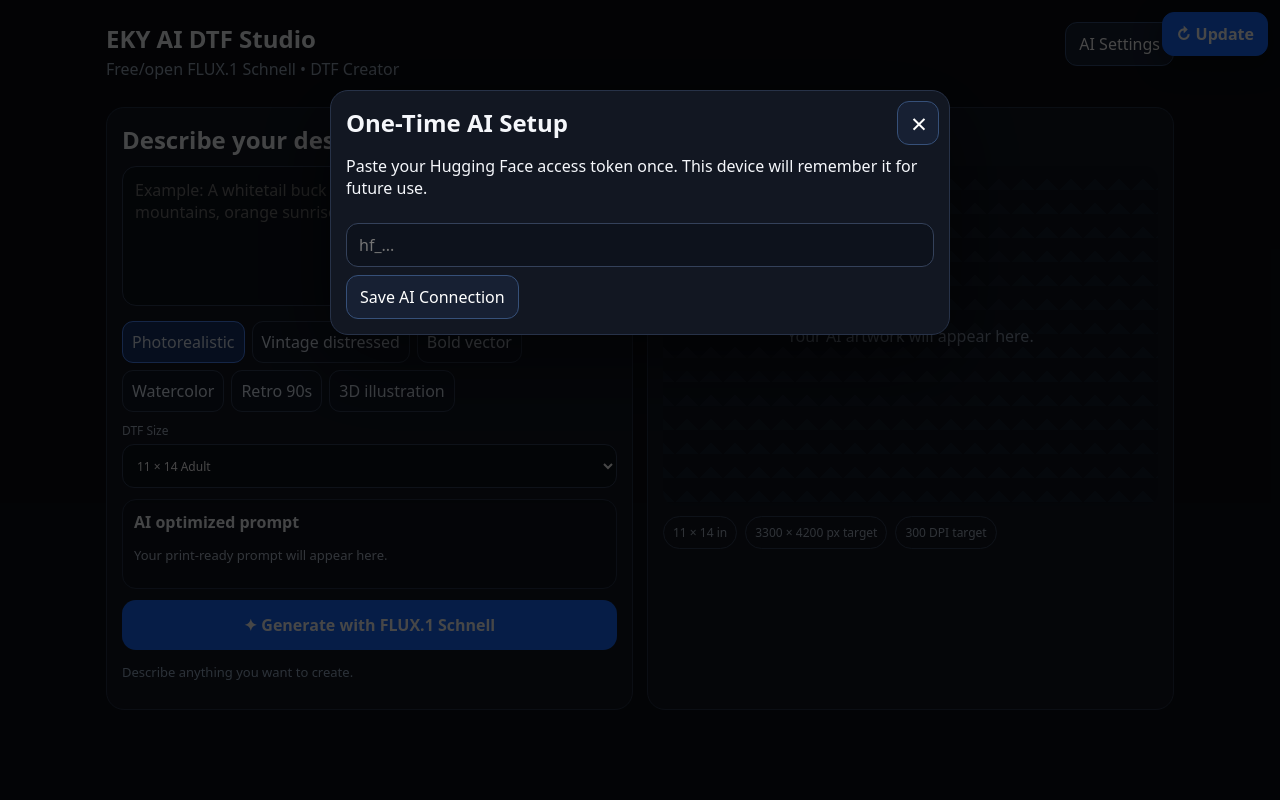
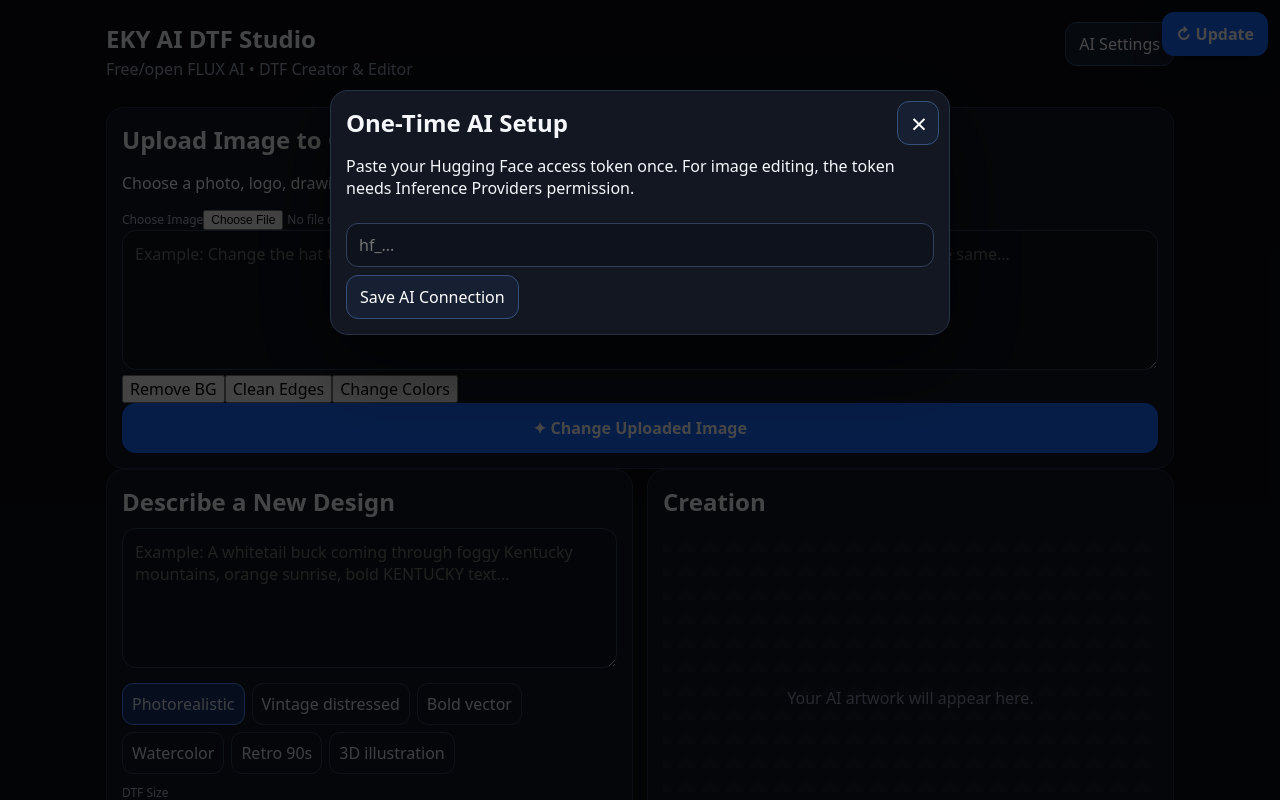
Before and after one commit to chovez-alt/kBQBtdYVOB2hMF732uypcBzw, a Next.js app in the folder eky-ai-dtf-studio/: page / in a window 1280 px wide. Both pictures are taken after a click on the button "AI Settings". Shown: the top 800 px of the page. Built offline with nearby package versions, Linux system fonts and the light colour scheme.

Commit message:
Add upload image editing workflow

```diff
--- a/eky-ai-dtf-studio/app/page.tsx
+++ b/eky-ai-dtf-studio/app/page.tsx
@@ -2,14 +2,21 @@
 import {useEffect,useMemo,useState} from 'react';
 const styles=['Photorealistic','Vintage distressed','Bold vector','Watercolor','Retro 90s','3D illustration'];
 const sizes=[['11 × 14 Adult',11,14],['12 × 16 Large',12,16],['10 × 12 Youth',10,12],['4 × 4 Left chest',4,4]] as const;
+
+function fileToDataUrl(file:File){return new Promise<string>((resolve,reject)=>{const r=new FileReader();r.onload=()=>resolve(String(r.result));r.onerror=reject;r.readAsDataURL(file);});}
+
 export default function Home(){
  const[p,setP]=useState(''); const[style,setStyle]=useState(styles[0]); const[size,setSize]=useState<(typeof sizes)[number]>(sizes[0]);
  const[token,setToken]=useState(''); const[tokenLoaded,setTokenLoaded]=useState(false); const[showSettings,setShowSettings]=useState(false); const[busy,setBusy]=useState(false); const[msg,setMsg]=useState('Describe anything you want to create.'); const[image,setImage]=useState<string|null>(null);
+ const[editImage,setEditImage]=useState<string|null>(null); const[editPrompt,setEditPrompt]=useState(''); const[editResult,setEditResult]=useState<string|null>(null); const[editBusy,setEditBusy]=useState(false);
  useEffect(()=>{const saved=localStorage.getItem('hf_token')||'';setToken(saved);setTokenLoaded(true);},[]);
  const optimized=useMemo(()=>p.trim()?`${p.trim()}. Style: ${style}. Professional DTF T-shirt artwork, isolated subject, transparent-style clean background, no shirt mockup, exact readable lettering, clean cutout edges, strong centered composition, print-safe detail.`:'',[p,style]);
  function saveToken(){const clean=token.trim();if(!clean){setMsg('Paste your Hugging Face token first.');return;}localStorage.setItem('hf_token',clean);setToken(clean);setShowSettings(false);setMsg('AI connected. This device will remember it.');}
- async function generate(){if(!optimized){setMsg('Type what you want first.');return} if(!token){setShowSettings(true);setMsg('Add a free Hugging Face token once to use FLUX.1 Schnell.');return} setBusy(true);setMsg('Generating with FLUX.1 Schnell…');try{const r=await fetch('/api/generate',{method:'POST',headers:{'Content-Type':'application/json'},body:JSON.stringify({prompt:optimized,token,width:1024,height:1024})});const d=await r.json();if(!r.ok)throw new Error(d.error||'Generation failed');setImage(`data:${d.image.mediaType};base64,${d.image.base64}`);setMsg('Image created with FLUX.1 Schnell.');}catch(e){setMsg(e instanceof Error?e.message:'Generation failed');}finally{setBusy(false)}}
+ async function generate(){if(!optimized){setMsg('Type what you want first.');return} if(!token){setShowSettings(true);setMsg('Add a Hugging Face token once to use AI.');return} setBusy(true);setMsg('Generating with FLUX.1 Schnell…');try{const r=await fetch('/api/generate',{method:'POST',headers:{'Content-Type':'application/json'},body:JSON.stringify({prompt:optimized,token,width:1024,height:1024})});const d=await r.json();if(!r.ok)throw new Error(d.error||'Generation failed');setImage(`data:${d.image.mediaType};base64,${d.image.base64}`);setMsg('Image created with FLUX.1 Schnell.');}catch(e){setMsg(e instanceof Error?e.message:'Generation failed');}finally{setBusy(false)}}
+ async function chooseEditImage(file?:File){if(!file)return;const data=await fileToDataUrl(file);setEditImage(data);setEditResult(null);}
+ async function editUploaded(){if(!editImage){setMsg('Upload an image first.');return}if(!editPrompt.trim()){setMsg('Tell AI what you want changed.');return}if(!token){setShowSettings(true);setMsg('Add your Hugging Face token once to use AI editing.');return}setEditBusy(true);setMsg('Editing your uploaded image…');try{const r=await fetch('/api/edit',{method:'POST',headers:{'Content-Type':'application/json'},body:JSON.stringify({image:editImage,prompt:editPrompt.trim(),token})});const d=await r.json();if(!r.ok)throw new Error(d.error||'Image edit failed');const out=`data:${d.image.mediaType};base64,${d.image.base64}`;setEditResult(out);setImage(out);setMsg('Image edit complete.');}catch(e){setMsg(e instanceof Error?e.message:'Image edit failed');}finally{setEditBusy(false)}}
  function updateApp(){const u=new URL(location.href);u.searchParams.set('update',Date.now().toString());location.replace(u.toString());}
- return <main className="app"><header><div><h1>EKY AI DTF Studio</h1><p>Free/open FLUX.1 Schnell • DTF Creator</p></div><div className="topBtns"><button className={tokenLoaded&&token?'connected':''} onClick={()=>setShowSettings(v=>!v)}>{tokenLoaded&&token?'✓ AI Connected':'AI Settings'}</button><button className="update" onClick={updateApp}>↻ Update</button></div></header>
- {showSettings&&<div className="settingsOverlay" onClick={()=>setShowSettings(false)}><section className="settings" onClick={e=>e.stopPropagation()}><button className="closeSettings" onClick={()=>setShowSettings(false)}>×</button><h2>{token?'AI Connection':'One-Time AI Setup'}</h2><p>{token?'Your Hugging Face token is saved on this device. You only need this screen if you want to replace it.':'Paste your Hugging Face access token once. This device will remember it for future use.'}</p><input type="password" value={token} onChange={e=>setToken(e.target.value)} placeholder="hf_..." autoComplete="off"/><button onClick={saveToken}>{token?'Save / Replace Connection':'Save AI Connection'}</button></section></div>}
- <div className="layout"><section className="panel"><h2>Describe your design</h2><textarea value={p} onChange={e=>setP(e.target.value)} placeholder="Example: A whitetail buck coming through foggy Kentucky mountains, orange sunrise, bold KENTUCKY text..."/><div className="chips">{styles.map(s=><button key={s} className={style===s?'active':''} onClick={()=>setStyle(s)}>{s}</button>)}</div><label>DTF Size<select value={size[0]} onChange={e=>setSize(sizes.find(x=>x[0]===e.target.value)||sizes[0])}>{sizes.map(s=><option key={s[0]}>{s[0]}</option>)}</select></label><div className="promptBox"><b>AI optimized prompt</b><p>{optimized||'Your print-ready prompt will appear here.'}</p></div><button className="primary" disabled={busy} onClick={generate}>{busy?'Working…':'✦ Generate with FLUX.1 Schnell'}</button><p className="status">{msg}</p></section><section className="panel"><h2>Creation</h2>{image?<><div className="checker"><img src={image} alt="Generated design"/></div><a className="download" href={image} download="eky-dtf-design.png">Download PNG</a></>:<div className="empty checker">Your AI artwork will appear here.</div>}<div className="stats"><span>{size[1]} × {size[2]} in</span><span>{size[1]*300} × {size[2]*300} px target</span><span>300 DPI target</span></div></section></div></main>}
+ return <main className="app"><header><div><h1>EKY AI DTF Studio</h1><p>Free/open FLUX AI • DTF Creator & Editor</p></div><div className="topBtns"><button className={tokenLoaded&&token?'connected':''} onClick={()=>setShowSettings(v=>!v)}>{tokenLoaded&&token?'✓ AI Connected':'AI Settings'}</button><button className="update" onClick={updateApp}>↻ Update</button></div></header>
+ {showSettings&&<div className="settingsOverlay" onClick={()=>setShowSettings(false)}><section className="settings" onClick={e=>e.stopPropagation()}><button className="closeSettings" onClick={()=>setShowSettings(false)}>×</button><h2>{token?'AI Connection':'One-Time AI Setup'}</h2><p>{token?'Your Hugging Face token is saved on this device.':'Paste your Hugging Face access token once. For image editing, the token needs Inference Providers permission.'}</p><input type="password" value={token} onChange={e=>setToken(e.target.value)} placeholder="hf_..." autoComplete="off"/><button onClick={saveToken}>{token?'Save / Replace Connection':'Save AI Connection'}</button></section></div>}
+ <section className="panel editPanel"><h2>Upload Image to Change</h2><p className="subtext">Choose a photo, logo, drawing, or design from your iPhone, then tell AI exactly what to change.</p><label className="uploadBox">Choose Image<input type="file" accept="image/*" onChange={e=>chooseEditImage(e.target.files?.[0])}/></label>{editImage&&<div className="editPreview"><div><b>Original</b><img src={editImage} alt="Uploaded image"/></div>{editResult&&<div><b>Edited</b><img src={editResult} alt="Edited image"/></div>}</div>}<textarea value={editPrompt} onChange={e=>setEditPrompt(e.target.value)} placeholder="Example: Change the hat to red, remove the background, add blue flames behind it, keep everything else the same…"/><div className="quickEdits"><button onClick={()=>setEditPrompt('Remove the entire background and make it transparent with clean edges')}>Remove BG</button><button onClick={()=>setEditPrompt('Clean the edges and sharpen the artwork for DTF printing')}>Clean Edges</button><button onClick={()=>setEditPrompt('Change only the colors I describe and preserve the original design')}>Change Colors</button></div><button className="primary" disabled={editBusy} onClick={editUploaded}>{editBusy?'Editing…':'✦ Change Uploaded Image'}</button>{editResult&&<a className="download" href={editResult} download="eky-dtf-edited.png">Download Edited PNG</a>}</section>
+ <div className="layout"><section className="panel"><h2>Describe a New Design</h2><textarea value={p} onChange={e=>setP(e.target.value)} placeholder="Example: A whitetail buck coming through foggy Kentucky mountains, orange sunrise, bold KENTUCKY text..."/><div className="chips">{styles.map(s=><button key={s} className={style===s?'active':''} onClick={()=>setStyle(s)}>{s}</button>)}</div><label>DTF Size<select value={size[0]} onChange={e=>setSize(sizes.find(x=>x[0]===e.target.value)||sizes[0])}>{sizes.map(s=><option key={s[0]}>{s[0]}</option>)}</select></label><div className="promptBox"><b>AI optimized prompt</b><p>{optimized||'Your print-ready prompt will appear here.'}</p></div><button className="primary" disabled={busy} onClick={generate}>{busy?'Working…':'✦ Generate with FLUX.1 Schnell'}</button><p className="status">{msg}</p></section><section className="panel"><h2>Creation</h2>{image?<><div className="checker"><img src={image} alt="Generated design"/></div><a className="download" href={image} download="eky-dtf-design.png">Download PNG</a></>:<div className="empty checker">Your AI artwork will appear here.</div>}<div className="stats"><span>{size[1]} × {size[2]} in</span><span>{size[1]*300} × {size[2]*300} px target</span><span>300 DPI target</span></div></section></div></main>}
```
